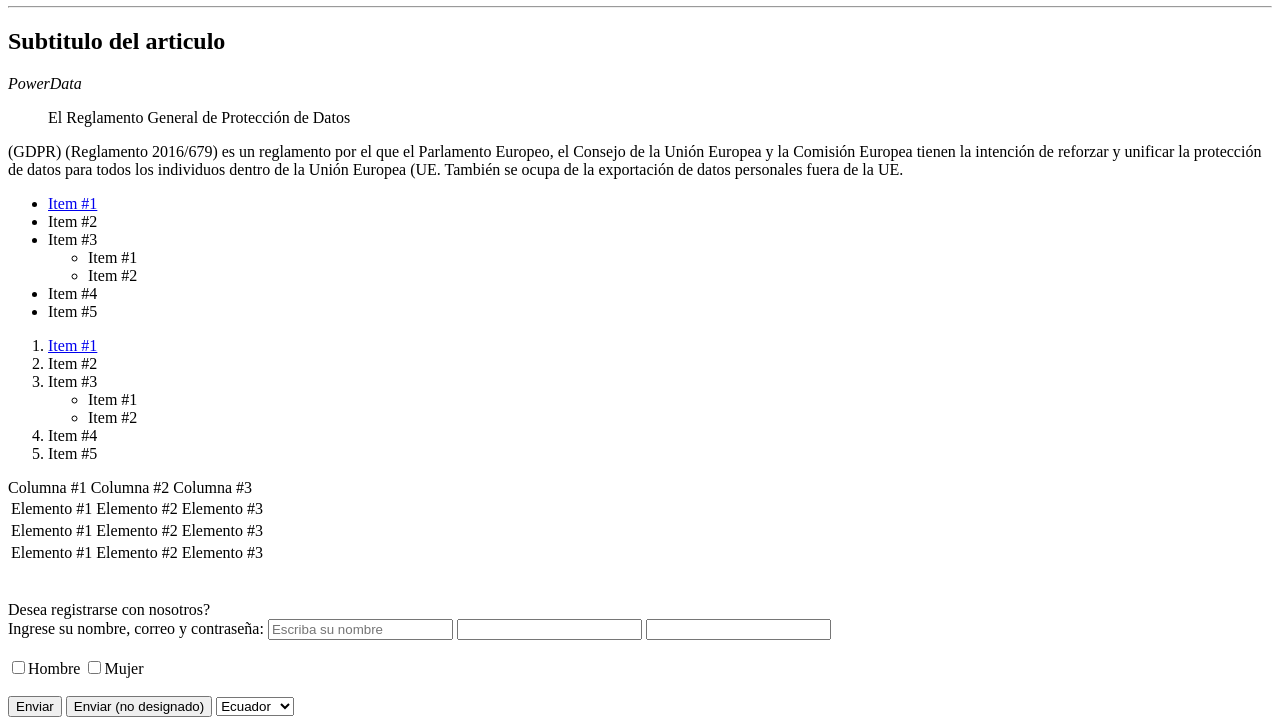
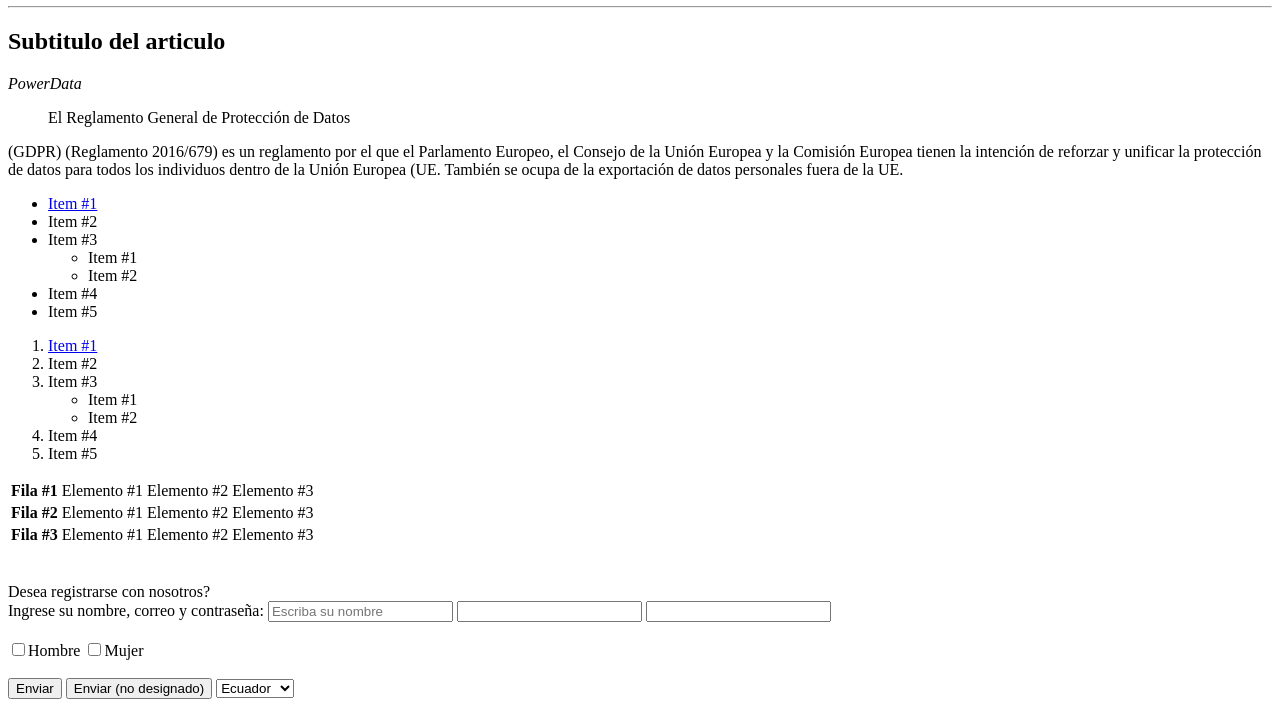
Before and after one commit to Sleide69/Aplicaciones_Web, a plain HTML site: page index.html in a window 1280 px wide. Shown: the part 510-1235 px from the top of the page. Drawn offline with Linux system fonts and the light colour scheme.

Commit message:
Añadi mas datos en index.html

```diff
--- a/index.html
+++ b/index.html
@@ -72,17 +72,20 @@
 		</ol>
 
 	<table>
-		<tr> Columna #1
+		<tr>
+			<th>Fila #1</th>
 			<td> Elemento #1</td>
 			<td> Elemento #2</td>
 			<td> Elemento #3</td>
 		</tr>
-		<tr> Columna #2
+		<tr>
+			<th>Fila #2</th>
 			<td> Elemento #1</td>
 			<td> Elemento #2</td>
 			<td> Elemento #3</td>
 		</tr>
-		<tr> Columna #3
+		<tr>
+			<th>Fila #3</th>
 			<td> Elemento #1</td>
 			<td> Elemento #2</td>
 			<td> Elemento #3</td>
```
